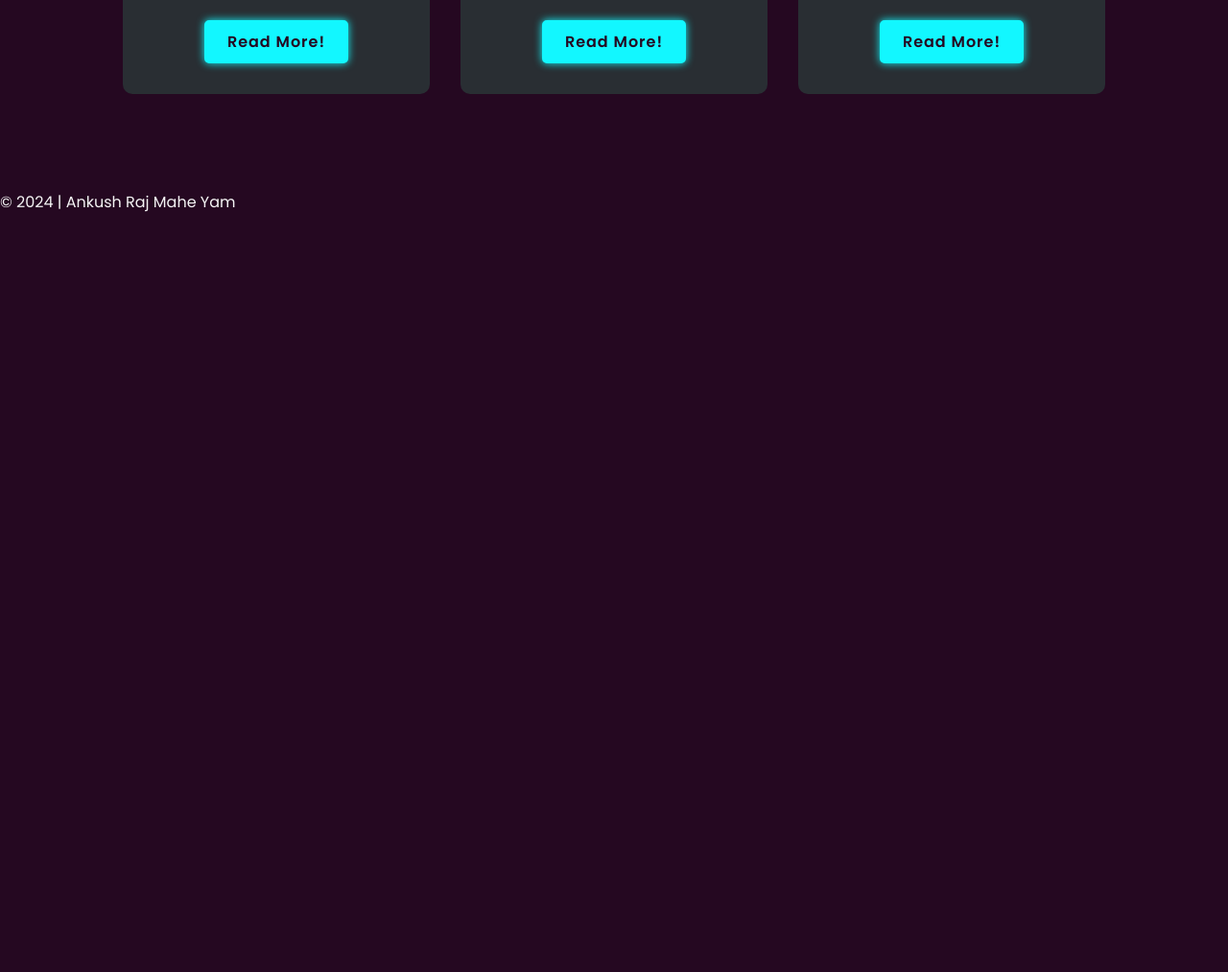
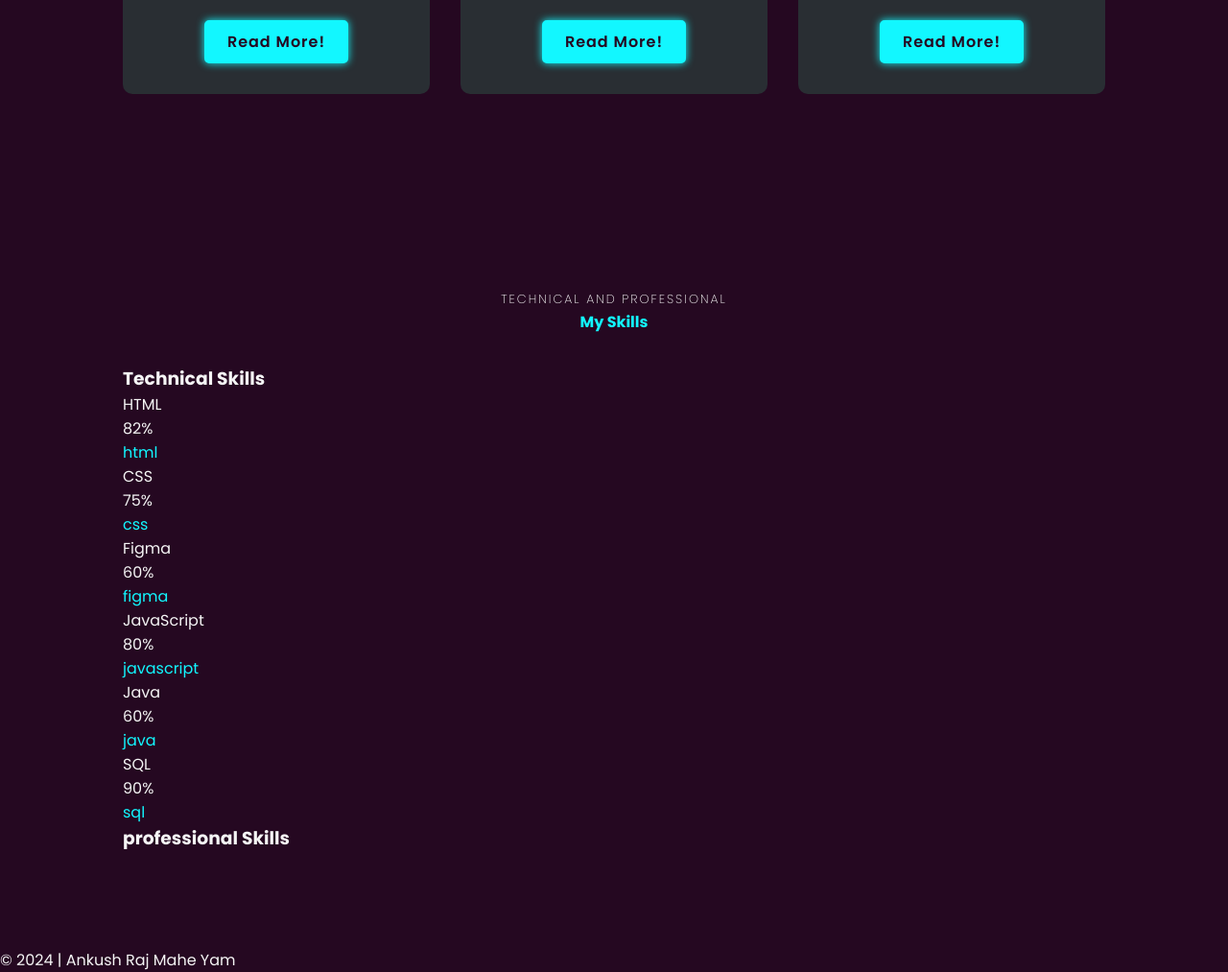
Before and after one commit to AnkushRajMaheYam/Portfolio-Website, a plain HTML site: page index.html in a window 1280 px wide. Shown: the part 2335-3348 px from the top of the page at 96% size. Before the commit the page ends 2558 px from the top, so only its background shows below. Drawn offline with nearby package versions, Linux system fonts and the light colour scheme.

Commit message:
Initiate Skill Section in PC

```diff
--- a/index.html
+++ b/index.html
@@ -264,7 +264,95 @@
 
     </section>
 
+    <!-- skill section -->
 
+    <section id="skills" class="skills">
+        <div class="main-text">
+            <span>technical and professional</span>
+            <h2>My Skills</h2>
+        </div>
+
+        <div class="skill-main">
+            <div class="skill-left">
+                <h3>Technical Skills</h3>
+                <div class="skill-bar">
+                    <div class="info">
+                        <p>HTML</p>
+                        <p>82%</p>
+                    </div>
+
+                    <div class="bar">
+                        <span>html</span>
+                    </div>
+                </div>
+
+
+                <div class="skill-bar">
+                    <div class="info">
+                        <p>CSS</p>
+                        <p>75%</p>
+                    </div>
+
+                    <div class="bar">
+                        <span>css</span>
+                    </div>
+                </div>
+
+
+                <div class="skill-bar">
+                    <div class="info">
+                        <p>Figma</p>
+                        <p>60%</p>
+                    </div>
+
+                    <div class="bar">
+                        <span>figma</span>
+                    </div>
+                </div>
+
+
+                <div class="skill-bar">
+                    <div class="info">
+                        <p>JavaScript</p>
+                        <p>80%</p>
+                    </div>
+
+                    <div class="bar">
+                        <span>javascript</span>
+                    </div>
+                </div>
+
+                <div class="skill-bar">
+                    <div class="info">
+                        <p>Java</p>
+                        <p>60%</p>
+                    </div>
+
+                    <div class="bar">
+                        <span>java</span>
+                    </div>
+                </div>
+
+
+                <div class="skill-bar">
+                    <div class="info">
+                        <p>SQL</p>
+                        <p>90%</p>
+                    </div>
+
+                    <div class="bar">
+                        <span>sql</span>
+                    </div>
+                </div>
+
+
+            </div>
+            <div class="skill-right">
+                <h3>professional Skills</h3>
+            </div>
+        </div>
+
+    </section>
 
     <footer>
         <p>&copy; 2024 | Ankush Raj Mahe Yam</p>
```
